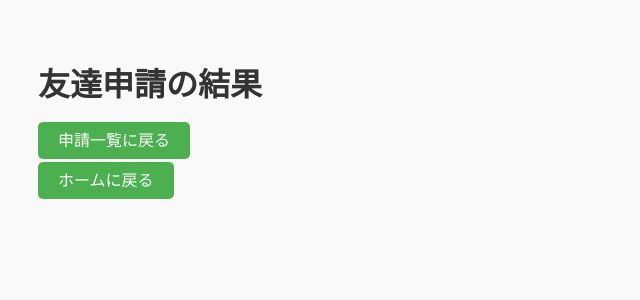
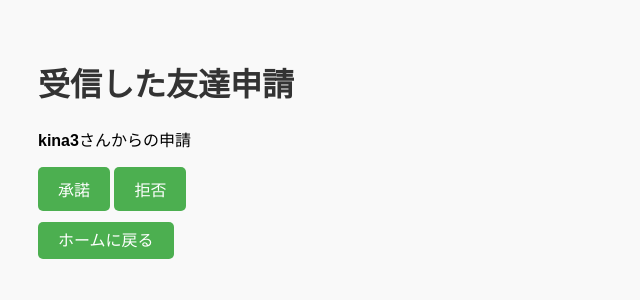
Before and after one commit to etk7/puroen, a Flask app: page /FriendApplyReceptPage in a window 1280 px wide. Shown: the top 300 px of the page, without its empty margins (0-640 px from the left). Run offline with Flask 3, Linux system fonts and the light colour scheme; a user stored in the database is signed in.

Commit message:
Update FriendApplyReceptPage.html

```diff
--- a/templates/FriendApplyReceptPage.html
+++ b/templates/FriendApplyReceptPage.html
@@ -1,11 +1,24 @@
 {% extends "base.html" %}
 
-{% block title %}申請結果{% endblock %}
+{% block title %}友達申請の確認{% endblock %}
 
 {% block content %}
-<h1>友達申請の結果</h1>
-<p>{{ message }}</p>
+<h1>受信した友達申請</h1>
 
-<p><a href="{{ url_for('friend_apply_accept') }}" class="button-link">申請一覧に戻る</a></p>
+{% if requests %}
+    {% for req in requests %}
+        <div class="user-card">
+            <p><strong>{{ req.from_user.username }}</strong>さんからの申請</p>
+
+            <form method="POST" action="{{ url_for('friend_apply_recept', request_id=req.id) }}">
+                <button type="submit" name="action" value="accept">承諾</button>
+                <button type="submit" name="action" value="reject">拒否</button>
+            </form>
+        </div>
+    {% endfor %}
+{% else %}
+    <p>現在、友達申請はありません。</p>
+{% endif %}
+
 <p><a href="{{ url_for('home') }}" class="button-link">ホームに戻る</a></p>
 {% endblock %}
```
